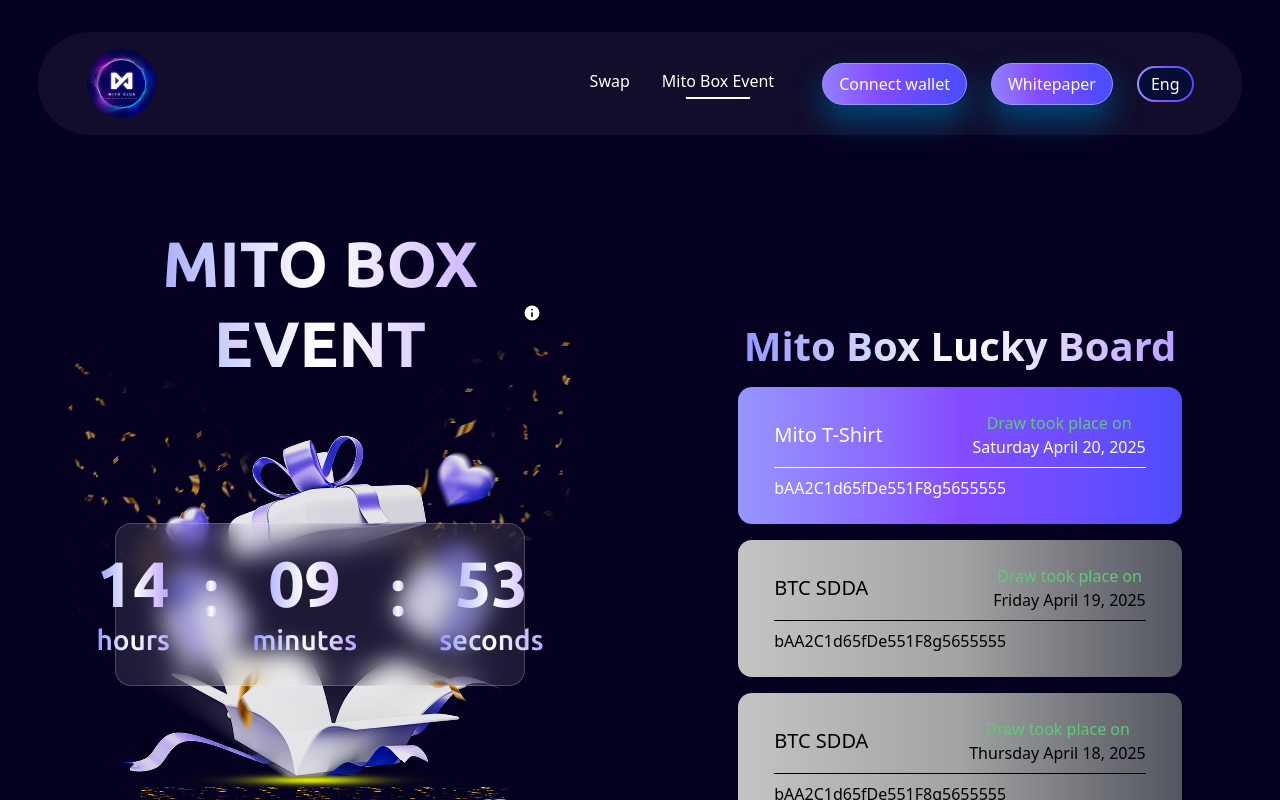
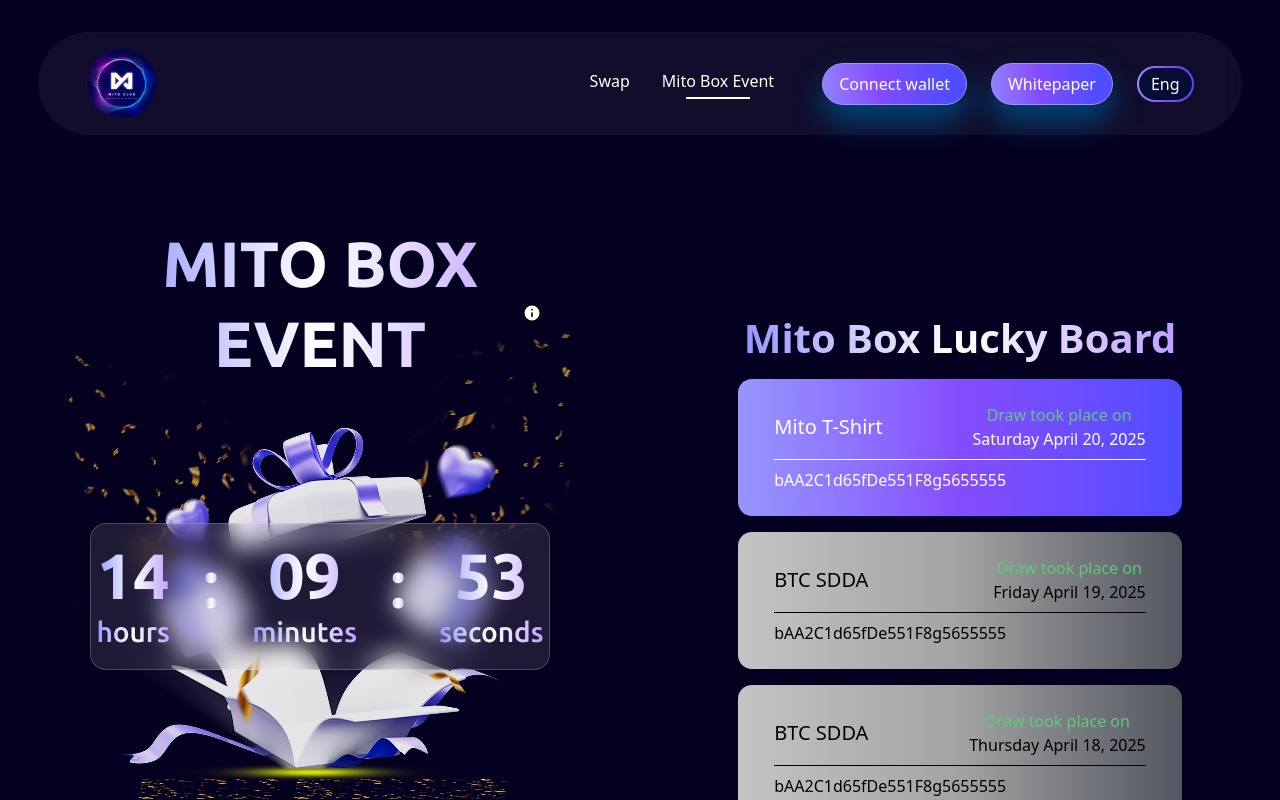
Before and after one commit to Nafeel483/MitoClub, a Next.js app: page /mito-box-event in a window 1280 px wide. Shown: the top 800 px of the page. Built offline with nearby package versions, Linux system fonts and the light colour scheme.

Commit message:
Fixed timer on  event-section

```diff
--- a/src/app/mito-box-event/event-section.tsx
+++ b/src/app/mito-box-event/event-section.tsx
@@ -72,7 +72,7 @@ export default function EventSection({ setIsOpen, hasJoined, handleUnderstandCli
         </div>
 
         {hasJoined ? (
-          <div className="w-full sm:w-[80%] mx-auto bg-white/10 rounded-2xl p-4 sm:p-6 border border-white/20 relative z-10 mt-10 sm:mt-15 backdrop-blur-md">
+          <div className="w-full sm:w-[90%] mx-auto bg-white/10 rounded-2xl p-4 sm:p-4 border border-white/20 relative z-10 mt-10 sm:mt-15 backdrop-blur-md">
             <div className="flex items-center justify-center text-white">
               <div className="flex flex-col text-center">
                 <h2 className={`text-2xl sm:text-[48px] font-bold bg-gradient-to-r from-[#9795FF] via-white to-[#BE9FFF] bg-clip-text text-transparent ${Ubuntubold.className}`}>{`Today’s `}</h2>
@@ -81,7 +81,7 @@ export default function EventSection({ setIsOpen, hasJoined, handleUnderstandCli
             </div>
           </div>
         ) : (
-          <div className="w-full sm:w-[80%] mx-auto bg-white/10 rounded-2xl p-4 sm:p-6 border border-white/20 relative z-10 mt-10 sm:mt-15 backdrop-blur-md">
+          <div className="w-full sm:w-[90%] mx-auto bg-white/10 rounded-2xl p-4 sm:p-4 border border-white/20 relative z-10 mt-10 sm:mt-15 backdrop-blur-md">
             <div className="flex flex-row sm:flex-row items-center justify-center space-x-4 sm:space-x-8 text-white">
               {['hours', 'minutes', 'seconds'].map((unit, index) => (
                 <div className="flex flex-col text-center" key={index}>
```
